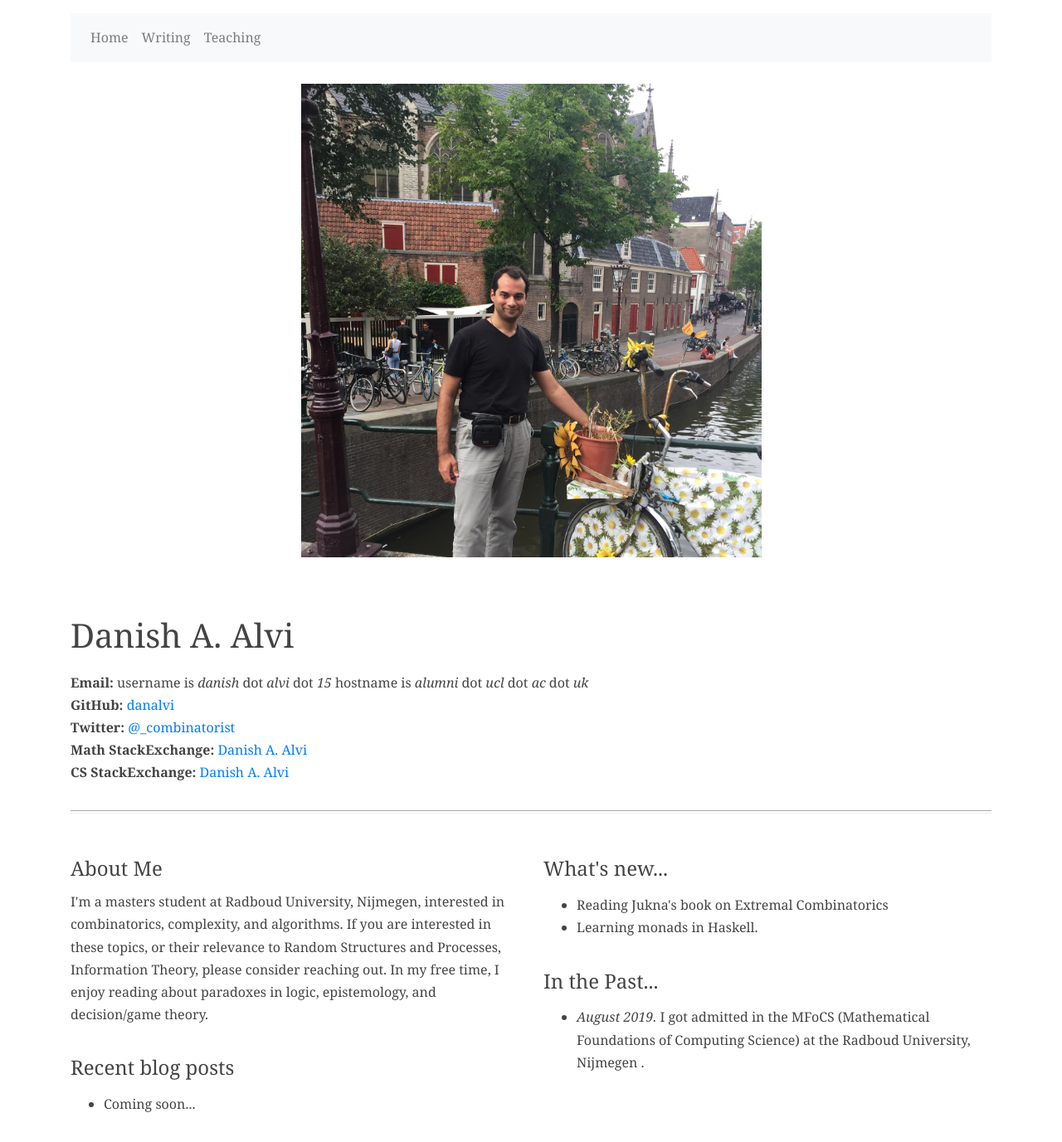
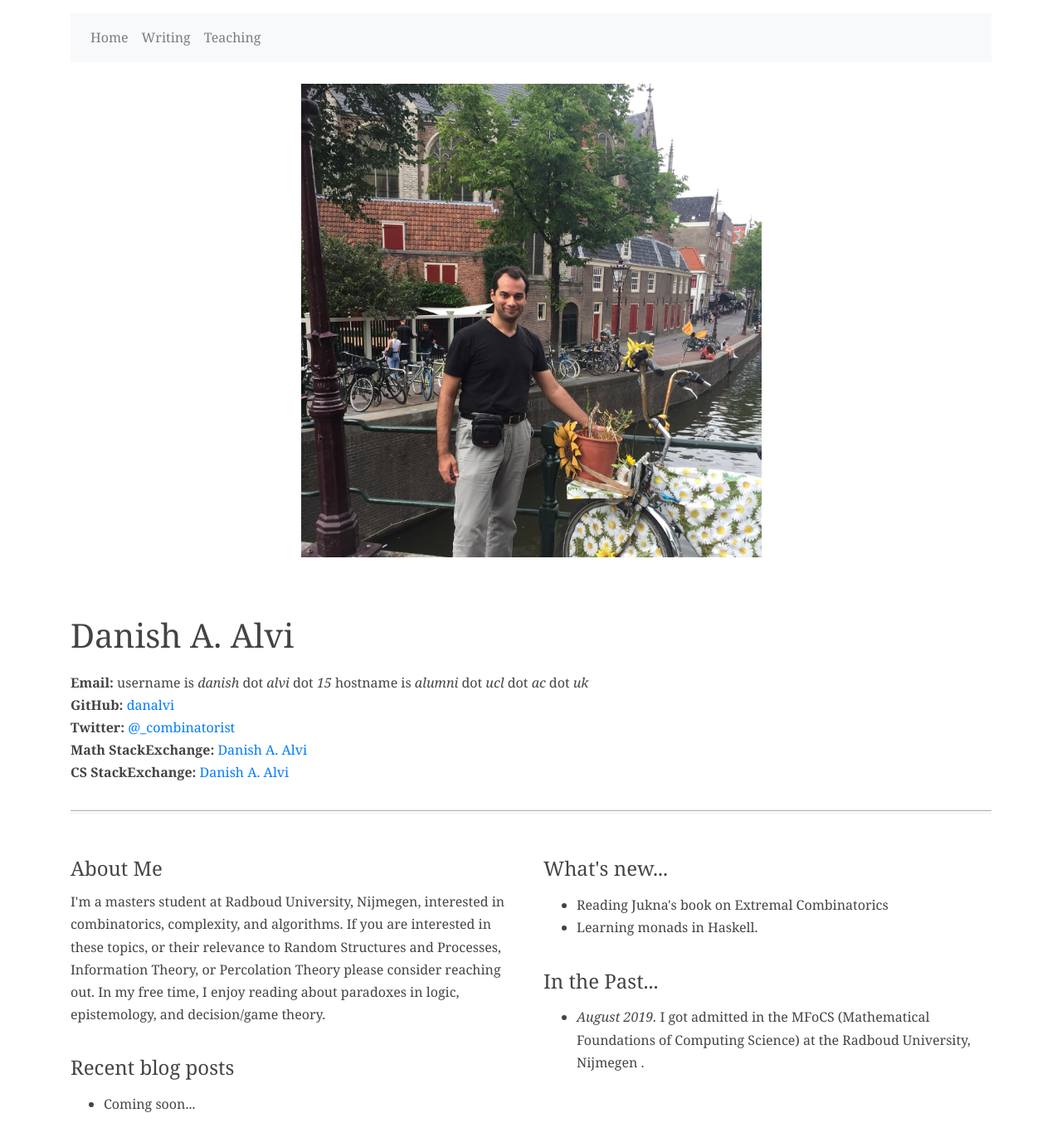
Before and after one commit to danalvi/danalvi.github.io, a Jekyll site: the page built from index.html, in a window 1280 px wide. Shown: the whole page at 83% size. Built offline with Jekyll 4.4.1, drawn with Linux system fonts in a browser that asks for light colours.

Commit message:
Update index.html

```diff
--- a/index.html
+++ b/index.html
@@ -32,7 +32,7 @@
     <div class="col-sm-6">
       <h4>About Me</h4>
       <p>
-        I'm a masters student at Radboud University, Nijmegen, interested in combinatorics, complexity, and algorithms. If you are interested in these topics, or their relevance to Random Structures and Processes, Information Theory, please consider reaching out. In my free time, I enjoy reading about paradoxes in logic, epistemology, and decision/game theory.
+        I'm a masters student at Radboud University, Nijmegen, interested in combinatorics, complexity, and algorithms. If you are interested in these topics, or their relevance to Random Structures and Processes, Information Theory, or Percolation Theory please consider reaching out. In my free time, I enjoy reading about paradoxes in logic, epistemology, and decision/game theory.
       </p>
       <h4>Recent blog posts</h4>
       <p>
```
